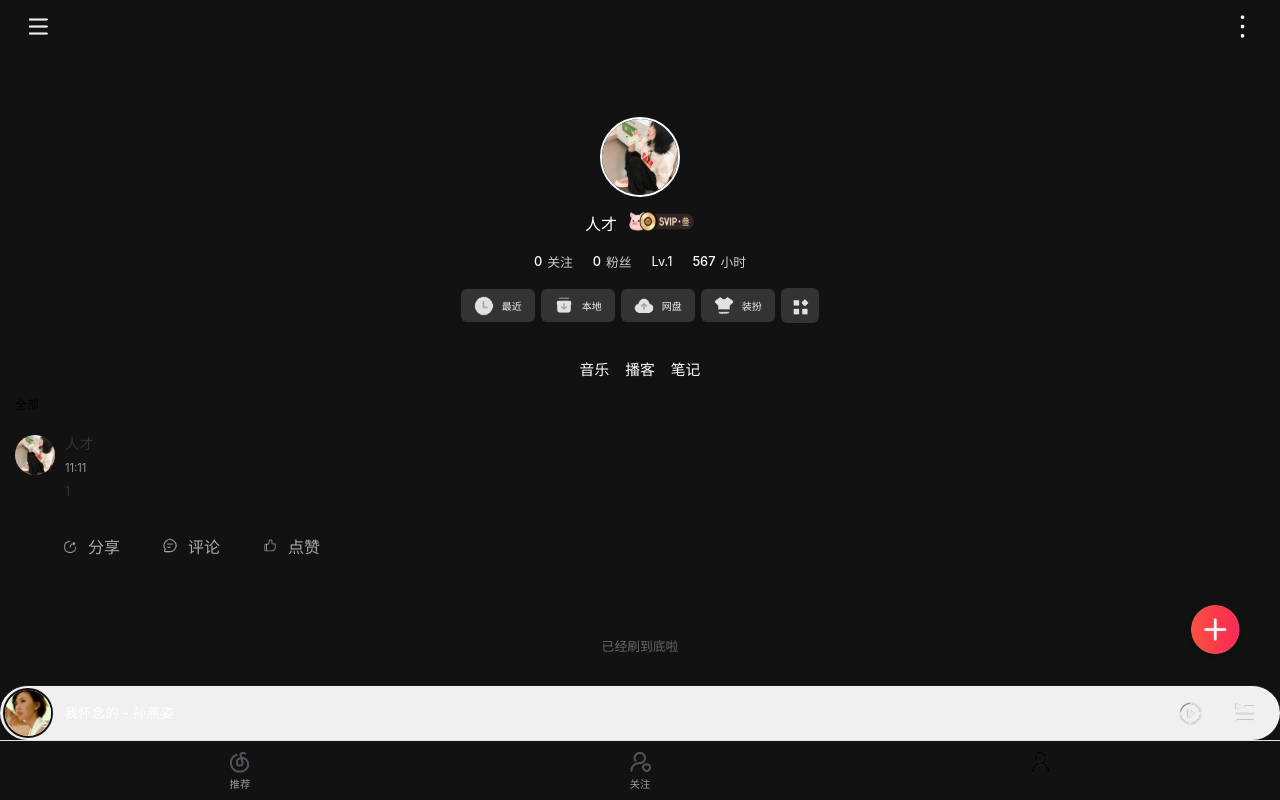
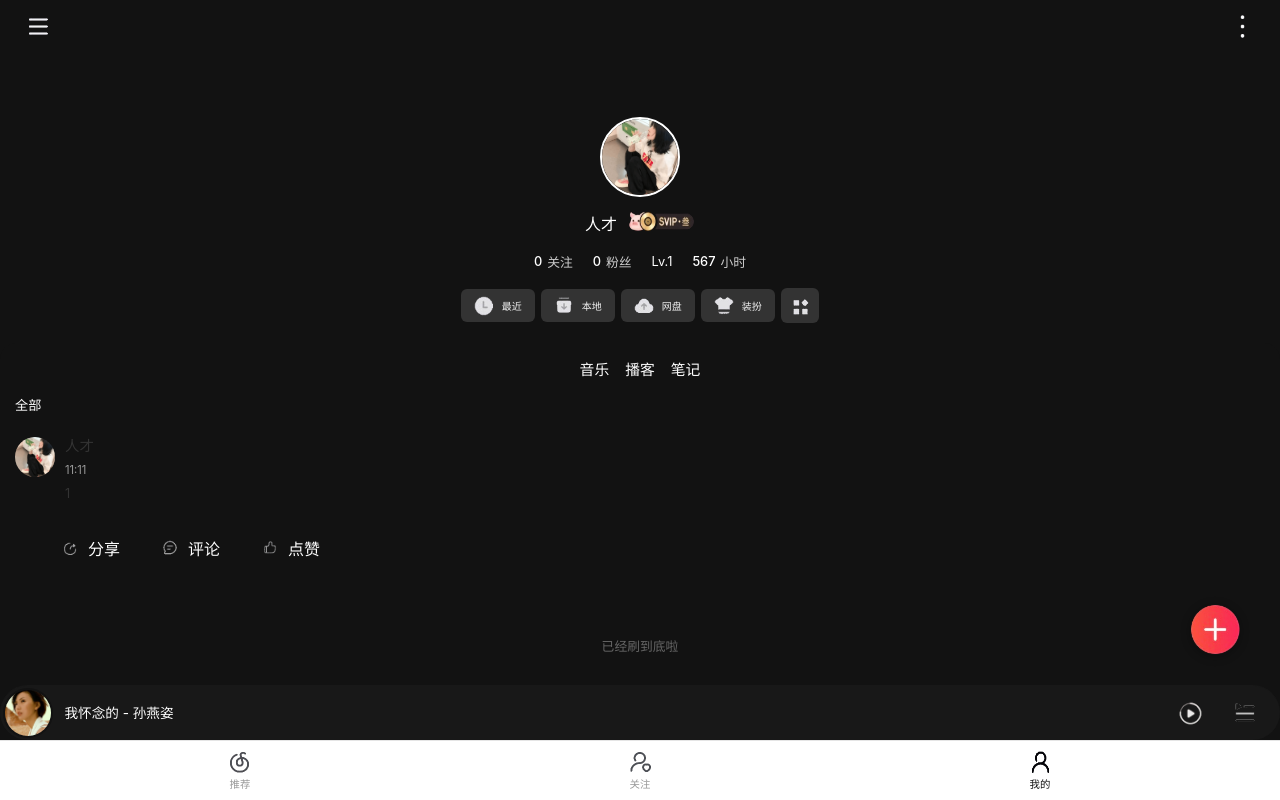
Before and after one commit to wzh882/myweb, a plain HTML site: page index.html in a window 1280 px wide. Drawn offline with Linux system fonts and the light colour scheme; a web font is replaced by a local one.

Commit message:
Update style.css

```diff
--- a/css/style.css
+++ b/css/style.css
@@ -215,8 +215,8 @@ body {
     display: flex;
     justify-content: space-between;
     padding: 8px 15px;
-    color: #000;
-    font-size: 0.75rem;
+    color: #fff;
+    font-size: 0.825rem;
     flex-shrink: 0;
 }
 
@@ -240,7 +240,7 @@ body {
 }
 
 .box5-name {
-    color: #333;
+    color: #fff;
     font-size: 0.9rem;
     font-weight: normal;
     line-height: 1.2;
@@ -276,7 +276,7 @@ body {
     flex-direction: row;
     align-items: center;
     font-size: 1rem;
-    color: #aaa;
+    color: #fff;
     gap: 8px;
 }
 
@@ -343,7 +343,7 @@ body {
     right: 0;
     width: 100%;
     height: 55px;
-    background-color: #f0f0f0; /* 灰白色背景 */
+    background-color: #181818; /* 灰白色背景 */
     display: flex;
     align-items: center;
     justify-content: space-between;
@@ -410,7 +410,7 @@ body {
     left: 0;
     right: 0;
     height: 60px;
-    background-color: #121212;
+    background-color: #fff;
     border-top: 1px solid #e5e5e5;
     display: flex;
     justify-content: space-around;
```
